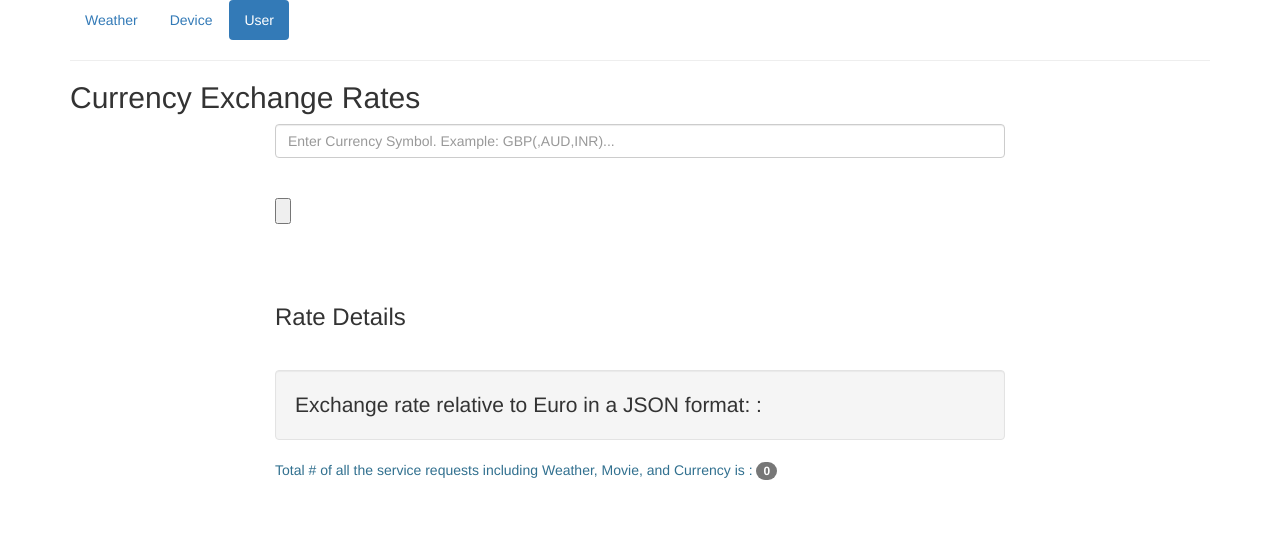
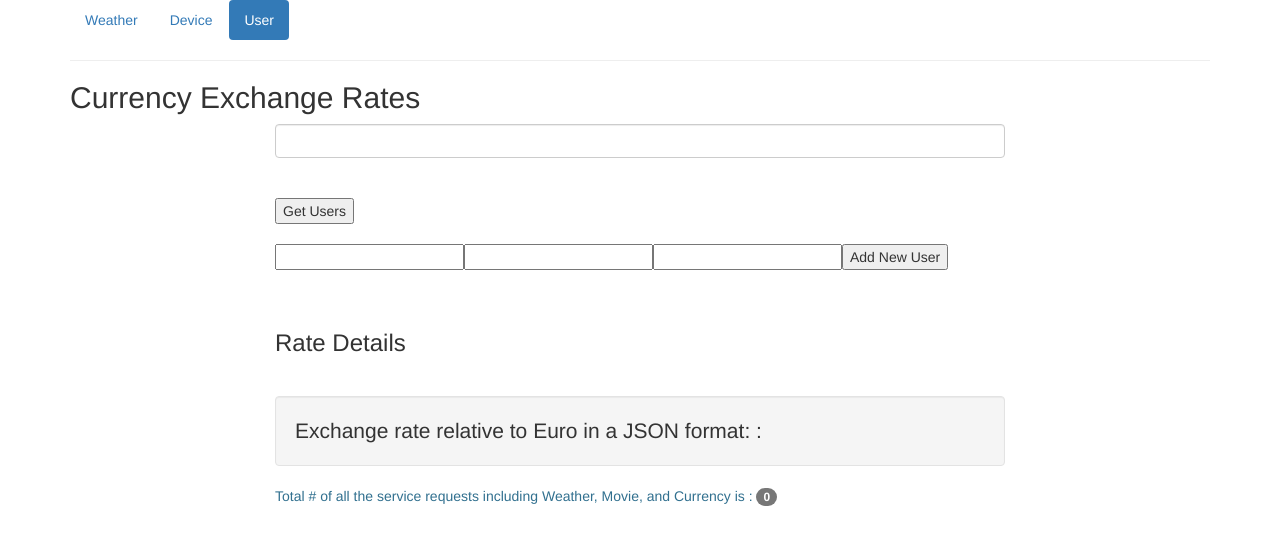
Before and after one commit to robball687/cis, an Angular app: page /user in a window 1280 px wide. Shown: the top 544 px of the page. Built offline with nearby package versions, Linux system fonts and the light colour scheme.

Commit message:
eof1030
a

```diff
--- /dev/null
+++ b/src/app/objects/objecttosend.ts
@@ -0,0 +1,6 @@
+import { User } from "./user";
+
+export class ObjectToSend
+{
+    User: User;
+}
--- /dev/null
+++ b/src/app/objects/sendobject.ts
@@ -0,0 +1,6 @@
+import { User } from "./user";
+
+export class SendObject
+{
+    User: User;
+}
--- /dev/null
+++ b/src/app/objects/user.ts
@@ -0,0 +1,7 @@
+
+export class User
+{
+    UserName: string;
+    FirstName: string;
+    LastName: string;
+}
--- a/src/app/shared.service.ts
+++ b/src/app/shared.service.ts
@@ -2,6 +2,9 @@ import { Injectable } from '@angular/core';
 import { Http, Headers, Response, RequestOptions } from "@angular/http";
 import 'rxjs/Rx';
 import { Observable } from "rxjs";
+import { User } from "./objects/user";
+import { SendObject } from "./objects/sendobject";
+
 import 'rxjs/add/operator/map';
 import 'rxjs/add/operator/catch';
 
@@ -45,15 +48,15 @@ export class SharedService {
             .catch(error => Observable.throw(error.json()));
     }
 
-    postNewUser(currency) {
+    postCreateNewUser(n1,n2,n3) {
         this.totReqsMade = this.totReqsMade + 1;
 
         var NewUser = new User();
-        NewUser.UserName = "robtest";
-        NewUser.FirstName = "rob";
-        NewUser.LastName = "test";
+        NewUser.UserName = n1;
+        NewUser.FirstName = n2;
+        NewUser.LastName = n3;
 
-        var NewObject = new ObjectToSend();
+        var NewObject = new SendObject();
         NewObject.User = NewUser;
         var content = JSON.stringify(NewObject);
 
@@ -81,16 +84,3 @@ export class ObjectToSend
 {
     User: User;
 }
-
-export class PickupLocation
-{
-    Latitude: string;
-    Longitude: string;
-}
-
-export class User
-{
-    UserName: string;
-    FirstName: string;
-    LastName: string;
-}
--- a/src/app/user/user.component.html
+++ b/src/app/user/user.component.html
@@ -1,18 +1,34 @@
 <h2>Currency Exchange Rates</h2>
 <div class="col-md-8 col-md-offset-2">
  <div class="form-group">
-  <input type="text" [(ngModel)]="id_currency" (change)="callCurrencyService()" class="form-control" placeholder="Enter Currency Symbol. Example: GBP(,AUD,INR)...">
+  <input type="text" [(ngModel)]="id_currency" (change)="callCurrencyService()" class="form-control">
   <br><br>
-  <input type="button" name="Click" (click)="callGetUsers()"/>
+  <button (click)="callGetUsers()">Get Users</button>
   <br><br>
+  <div>
+    <input #NewUserName />
+    <input #NewFirstName />
+    <input #NewLastName />
+    <button (click)="callCreateUser(NewUserName.value,NewFirstName.value,NewLastName.value)">Add New User</button>
+  </div>
 
   <div *ngIf="gotUser">
     <h2>Users </h2>
     <ul >
       <li *ngFor="let User of my_result3.Items" >
         <p class="well lead">
-            <i> UserID :</i> {{ User.UserID }} <br>
-            <i> UserName :</i> {{ User.User.UserName }} <br>
+            <i> UserID :</i>
+            <input type="text" [(ngModel)]="User.UserID" placeholder="">
+            <br>
+            <i> UserName :</i>
+            <input type="text" [(ngModel)]="User.User.UserName" placeholder="">
+            <br>
+            <i> FirstName :</i>
+            <input type="text" [(ngModel)]="User.User.FirstName" placeholder="">
+            <br>
+            <i> LastName :</i>
+            <input type="text" [(ngModel)]="User.User.LastName" placeholder="">
+            <br>
         </p>
       </li>
     </ul>
--- a/src/app/user/user.component.ts
+++ b/src/app/user/user.component.ts
@@ -46,8 +46,8 @@ export class UserComponent implements OnInit {
 
   }
 
-  callCurrencyService() {
-    this._sharedService.postNewUser(this.id_currency.toUpperCase())
+  callCreateUser(name1: string, name2: string, name3: string) {
+    this._sharedService.postCreateNewUser(name1,name2,name3)
       .subscribe(
       lstresult => {
                 alert("success!");
@@ -68,4 +68,6 @@ export class UserComponent implements OnInit {
       }
 
   }
+
+
 }
```
